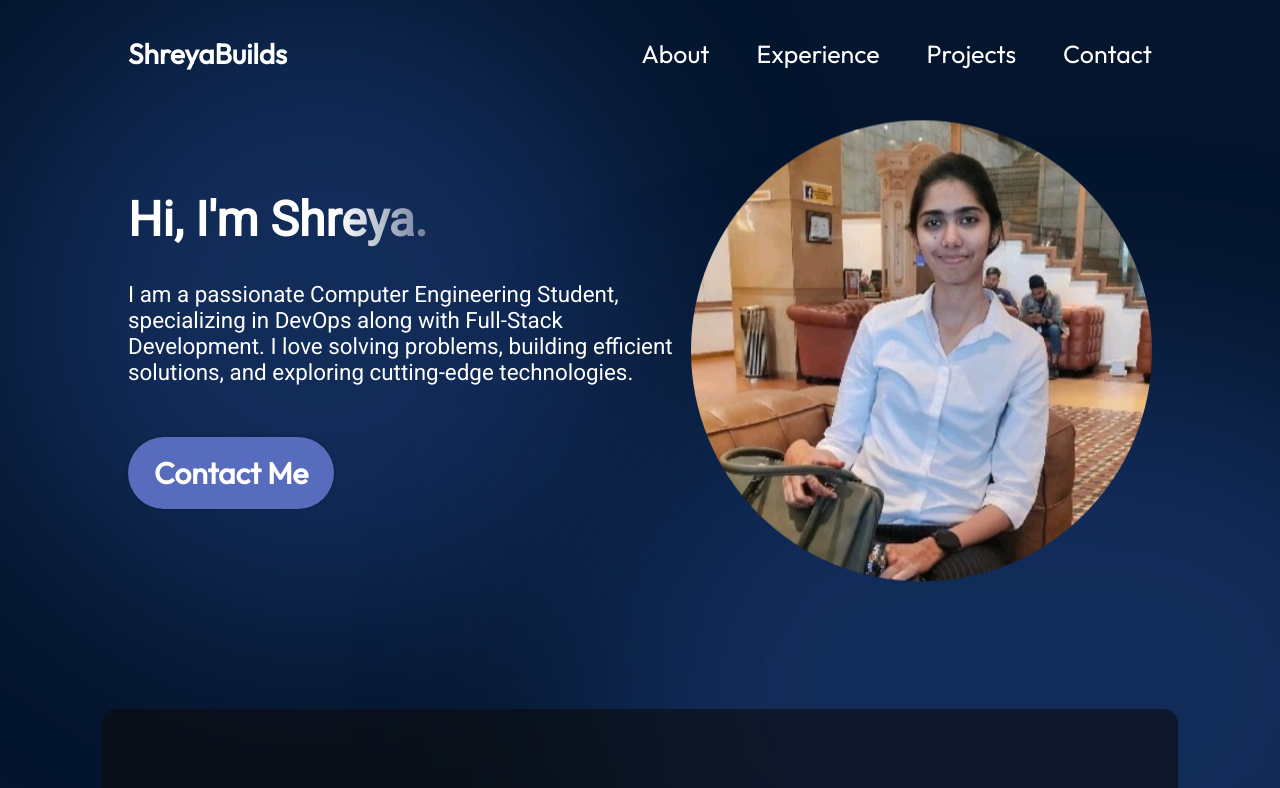
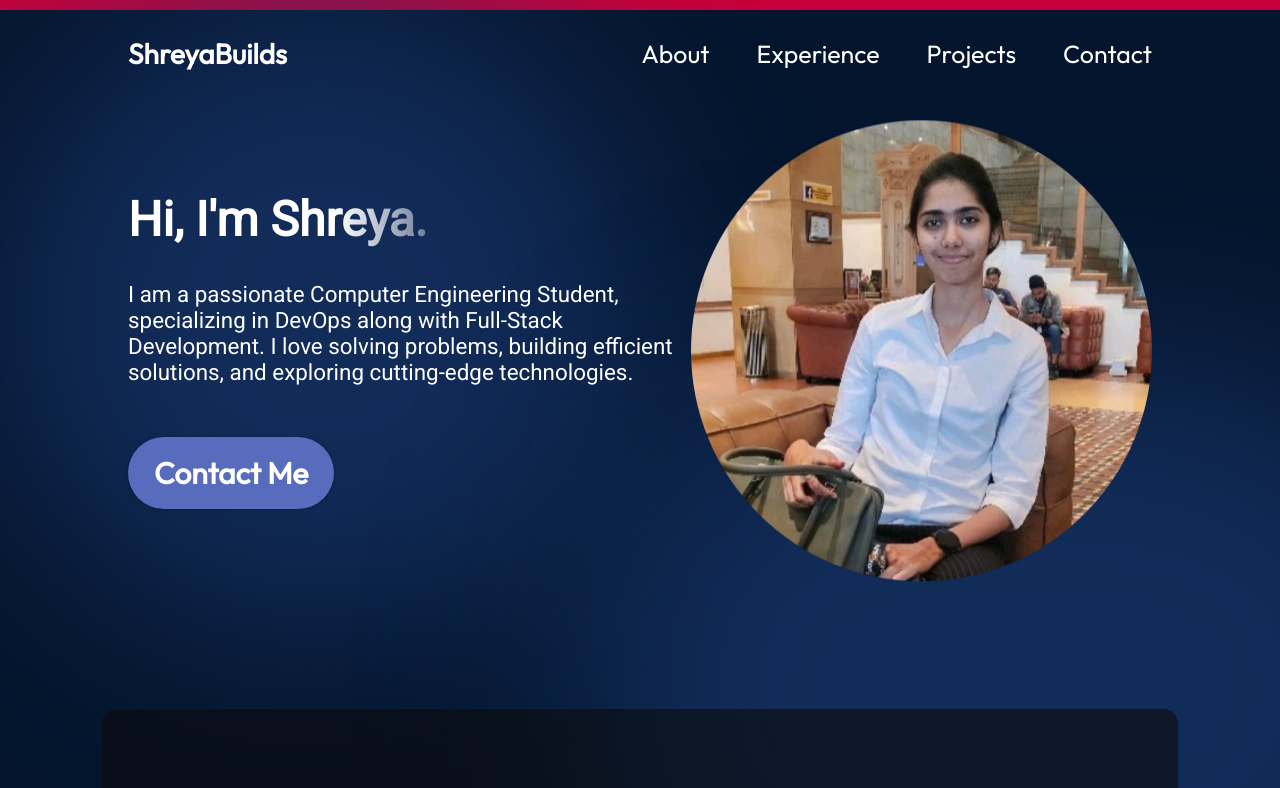
Before and after one commit to kulshreya03/ShreyaBuilds, a React (Vite) app: page / in a window 1280 px wide. Shown: the top 788 px of the page. Built offline with nearby package versions, Linux system fonts and the light colour scheme.

Commit message:
Animations using motion library

```diff
--- a/index.html
+++ b/index.html
@@ -1,6 +1,10 @@
 <!doctype html>
 <html lang="en">
   <head>
+
+  <script type="module">
+  </script>
+
     <meta charset="UTF-8" />
     <link rel="icon" type="image/svg+xml" href="/favicon.ico" />
     <meta name="viewport" content="width=device-width, initial-scale=1.0" />
--- a/package.json
+++ b/package.json
@@ -12,6 +12,7 @@
   "dependencies": {
     "@fontsource/outfit": "^5.2.5",
     "@fontsource/roboto": "^5.2.5",
+    "motion": "^12.18.1",
     "react": "^19.0.0",
     "react-dom": "^19.0.0"
   },
--- a/src/App.jsx
+++ b/src/App.jsx
@@ -5,11 +5,14 @@ import { Hero } from './components/Hero/Hero'
 import { Navbar } from './components/Navbar/Navbar'
 import { Projects } from './components/Projects/Projects'
 import { Contact } from './components/Contact/Contact'
+import { motion,useScroll } from 'motion/react'
 
 function App() {
 
+  const { scrollYProgress } = useScroll()
 
   return (
+    <>
   <div className={styles.App}>
       <Navbar/>
       <Hero/>
@@ -19,6 +22,23 @@ function App() {
       <Contact/>
     </div>
 
+
+    <motion.div
+                id="scroll-indicator"
+                style={{
+                    scaleX: scrollYProgress,
+                    position: "fixed",
+                    top: 0,
+                    left: 0,
+                    right: 0,
+                    height: 10,
+                    originX: 0,
+                    backgroundColor: "#C70039",
+                }}
+    />
+
+    </>
+
   )
 };
 
--- a/src/components/Hero/Hero.jsx
+++ b/src/components/Hero/Hero.jsx
@@ -1,14 +1,23 @@
+"use client"; //“This component should be rendered on the client-side, not the server.”
 import React from 'react'
 import { getImageUrl } from '../../utils';
 import styles from './Hero.module.css';
 import heroImage from '/assets/hero/heroImage.jpg'
+import { motion } from 'motion/react';
 
 export const Hero = () => {
   return <section className={styles.container}>
     <div className={styles.content}>
         <h1 className={styles.title}>Hi, I'm Shreya.</h1>
         <p className={styles.description}>I am a passionate Computer Engineering Student, specializing in DevOps along with Full-Stack Development. I love solving problems, building efficient solutions, and exploring cutting-edge technologies.</p>
-        <a className={styles.contactBtn} href="mailto:kulkarnishreya04@gmail.com">Contact Me</a>
+        <motion.a
+            href="mailto:kulkarnishreya04@gmail.com"
+            className={styles.contactBtn}
+            whileHover={{ scale: 1.2 }}
+            whileTap={{ scale: 0.8 }}
+        >
+            Contact Me
+        </motion.a>
     </div>
     <img className={styles.heroImg} src={heroImage} alt='Hero Image of me'/>
     <div className={styles.topBlur}/>
--- a/src/components/Projects/Projects.jsx
+++ b/src/components/Projects/Projects.jsx
@@ -1,19 +1,35 @@
-import React from 'react'
-import projects from '../../data/projects.json'
-import { ProjectCard } from './ProjectCard'
-import styles from './Projects.module.css'
+"use client";
+import React from 'react';
+import projects from '../../data/projects.json';
+import { ProjectCard } from './ProjectCard';
+import styles from './Projects.module.css';
+import { motion } from "motion/react";
 
 export const Projects = () => {
-  return <section className={styles.container}>
-    <h2 className={styles.title} id='projects'>Projects</h2>
-    <div className={styles.projects}>
-        {
-            projects.map((project,id)=>{
-                return (
-                    <ProjectCard key={id} project={project}/>
-                )
-            })
-        }
-    </div>
-  </section>
-}
+  return (
+    <section className={styles.container}>
+      <h2 className={styles.title} id='projects'>Projects</h2>
+      <div className={styles.projects}>
+        {projects.map((project, id) => (
+          <motion.div
+            key={id}
+            whileHover={{
+              scale: [null, 1, 1.1],
+              transition: {
+                duration: 0.5,
+                times: [0, 0.6, 1],
+                ease: ["easeInOut", "easeOut"],
+              },
+            }}
+            transition={{
+              duration: 0.3,
+              ease: "easeOut",
+            }}
+          >
+            <ProjectCard project={project} />
+          </motion.div>
+        ))}
+      </div>
+    </section>
+  );
+};
```
Also changed, not shown: 1 other file (tests, documents, lock files or other folders).
